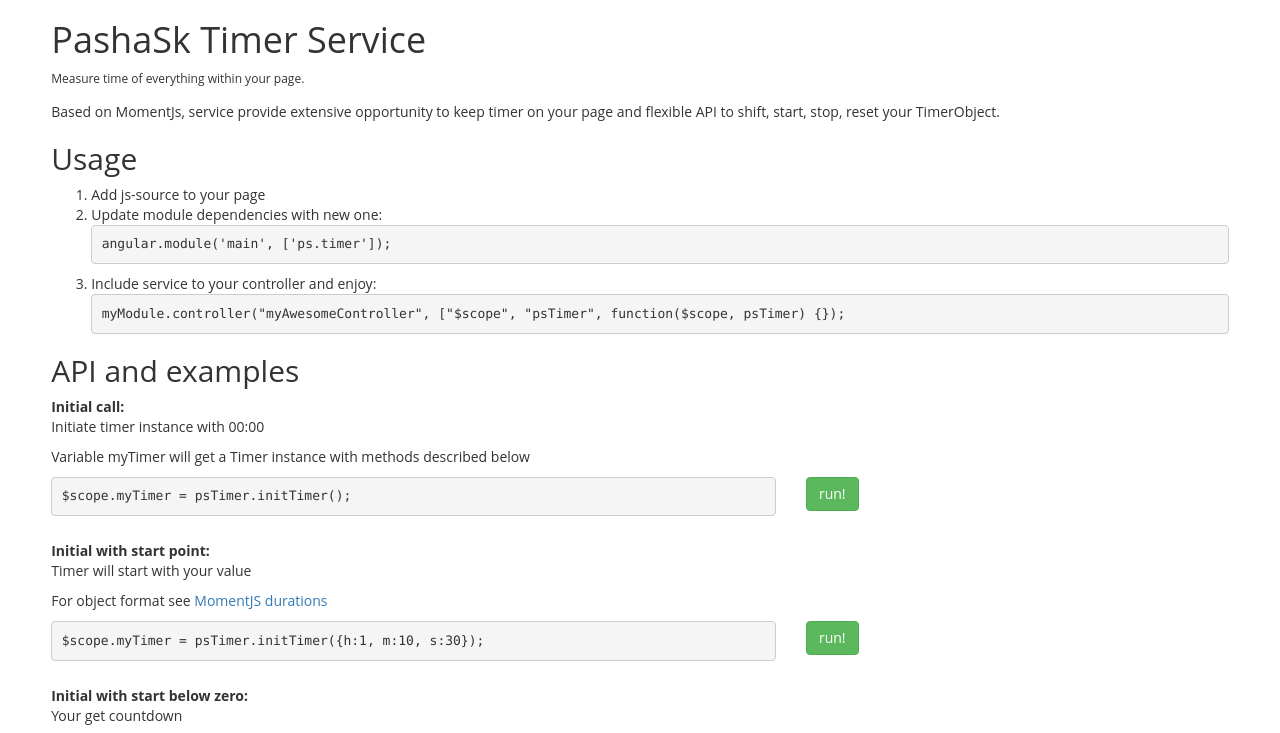
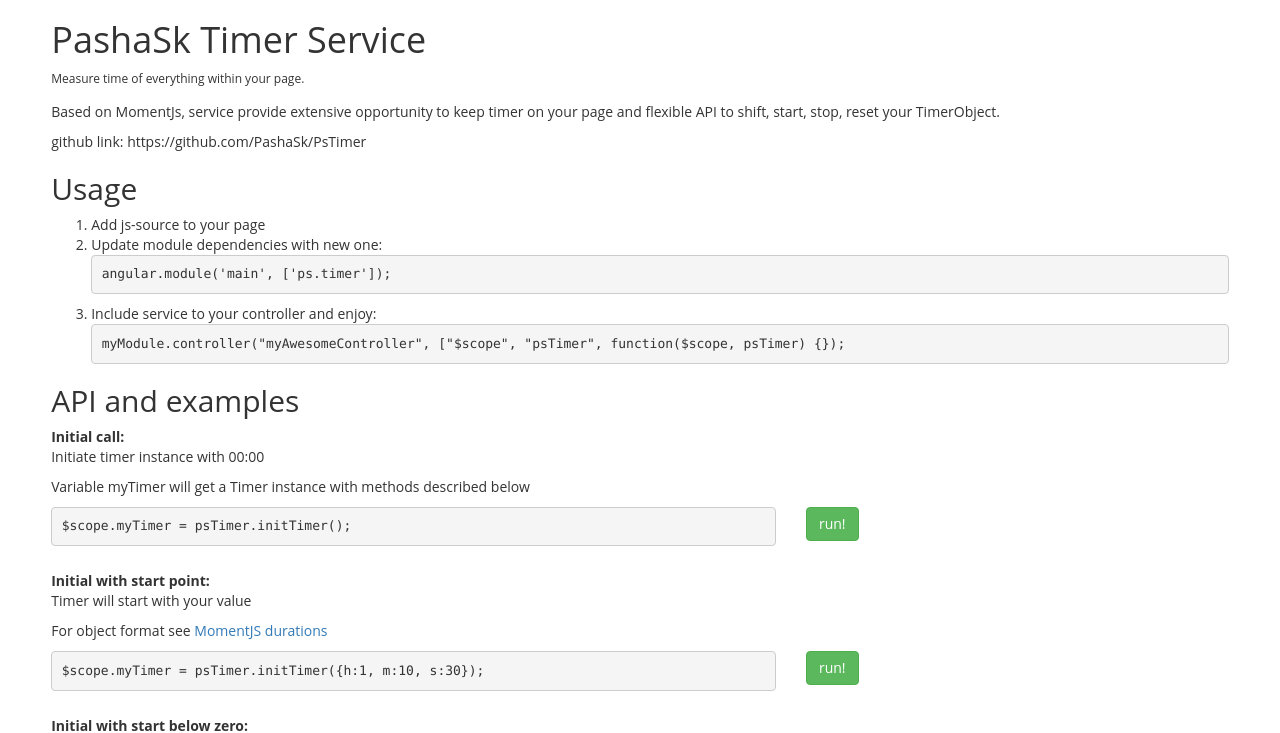
Before and after one commit to PashaSk/PsTimer, a website: page docs/index.html in a window 1280 px wide. Shown: the top 733 px of the page. Drawn offline with nearby package versions, Linux system fonts and the light colour scheme.

Commit message:
master - README.md

```diff
--- a/docs/index.html
+++ b/docs/index.html
@@ -47,6 +47,7 @@
 		<h1>PashaSk Timer Service</h1>
 		<p class="text-sm">Measure time of everything within your page.</p>
 		<p class="margin-t">Based on MomentJs, service provide extensive opportunity to keep timer on your page and flexible API to shift, start, stop, reset your TimerObject.</p>
+		<p>github link: https://github.com/PashaSk/PsTimer</p>
 		<h2>Usage</h2>
 		<ol>
 			<li>Add js-source to your page</li>
```
Also changed, not shown: README.md.
